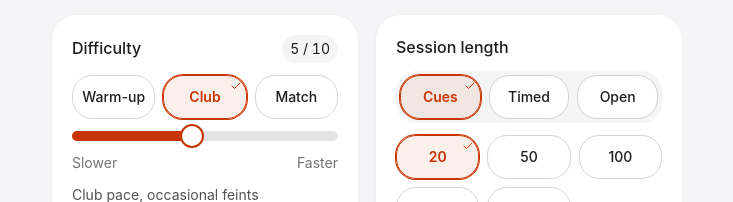
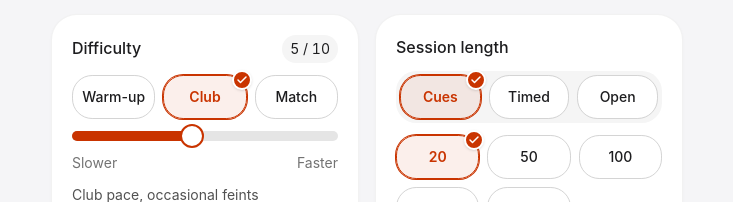
Before and after one commit to darkprince558/split, a Next.js app: page / in a window 1280 px wide. Shown: the part 134-336 px from the top of the page, without its empty margins (273-1006 px from the left). Built offline with nearby package versions, Linux system fonts and the light colour scheme.

Commit message:
Use circular selection badges for setup choices

```diff
--- a/src/components/setup-screen.tsx
+++ b/src/components/setup-screen.tsx
@@ -119,7 +119,12 @@ function ChoiceButton({
     >
       {children}
       {pressed ? (
-        <Check className="absolute top-1 right-1 size-3" aria-hidden />
+        <span
+          className="pointer-events-none absolute -top-1.5 -right-1.5 flex size-5 items-center justify-center rounded-full border-2 border-white bg-primary text-white shadow-sm"
+          aria-hidden
+        >
+          <Check className="size-3" strokeWidth={3} />
+        </span>
       ) : null}
     </Button>
   );
```
